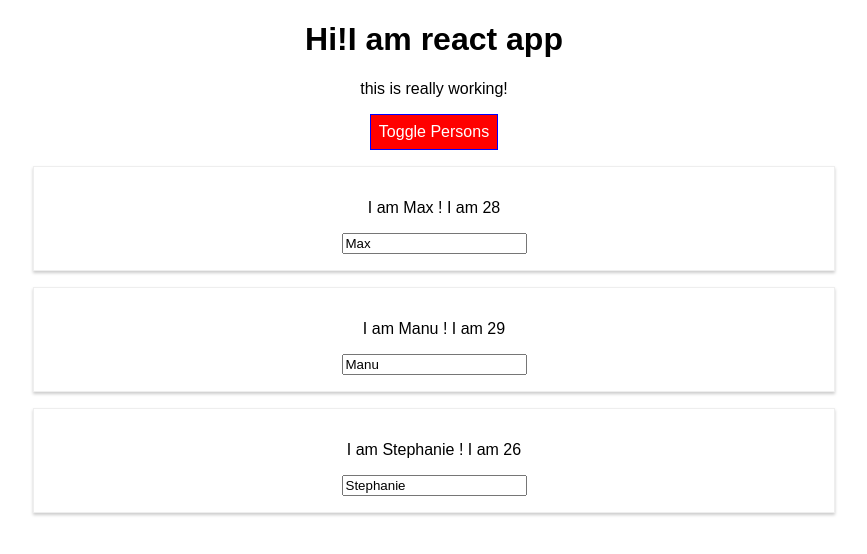
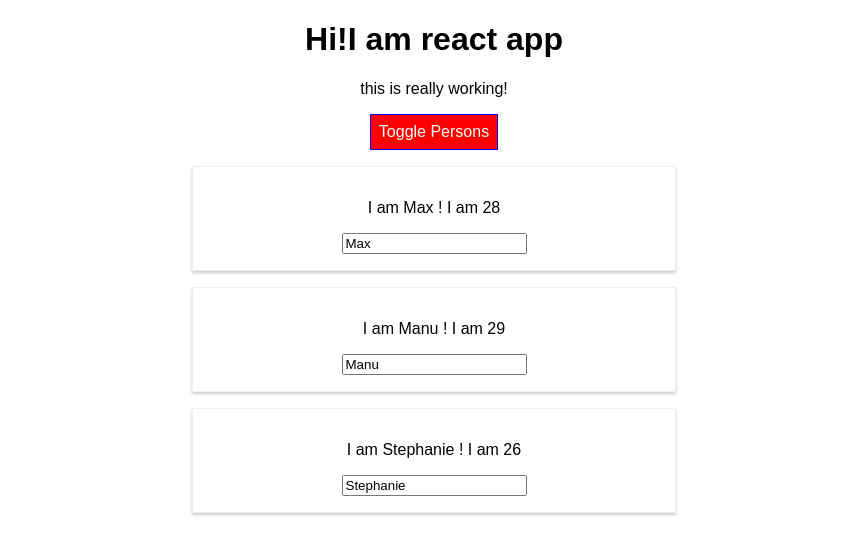
Before and after one commit to umanglpatel/react-examples, a React (Create React App) app: page / in a window 1280 px wide. Both pictures are taken after a click on the button "Toggle Persons". Shown: the top 554 px of the page, without its empty margins (206-1073 px from the left). Built offline with nearby package versions, Linux system fonts and the light colour scheme.

Commit message:
Section5 - styling-06-using-radium-for-media-queries

```diff
--- a/src/App.js
+++ b/src/App.js
@@ -1,6 +1,6 @@
 import React, { Component } from 'react';
 import './App.css';
-import Radium from 'radium';
+import Radium, { StyleRoot } from 'radium';
 import Person from './Person/Person';
 
 class App extends Component {
@@ -88,6 +88,7 @@
       classes.push('bold');
     }
     return (
+      <StyleRoot>
         <div className="App" >
           <h1> Hi!I am react app </h1>
           <p className={classes.join(' ')}> this is really working! </p>
@@ -95,6 +96,7 @@
           {/* {this.state.showPersons ? this.renderPerson() : null} */}
           {persons}
         </div>
+      </StyleRoot>
     );
   }
 
--- a/src/Person/Person.css
+++ b/src/Person/Person.css
@@ -6,3 +6,9 @@
     padding: 16px;
     text-align: center;
 }
+
+/* @media(min-width: 500px){
+    .Person{
+        width: 450px;
+    }
+} */
--- a/src/Person/Person.js
+++ b/src/Person/Person.js
@@ -3,8 +3,15 @@
 import Radium from 'radium';
 
 const person = (props) => {
+
+    const style = {
+        '@media(min-width: 500px)': {
+            width: '450px'
+        }
+    }
+
     return (
-        <div className="Person">
+        <div className="Person" style={style}>
             <p onClick={props.click}>I am {props.name} ! I am {props.age}</p>
             <p>{props.children}</p>
             <input onChange={props.changed} type="text" value={props.name} />
```
Lines whose indentation alone changed are shown as unchanged.
